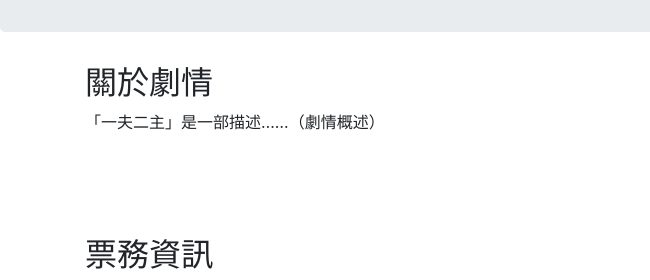
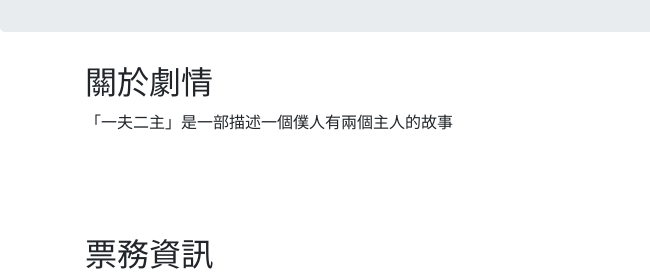
Before and after one commit to pin0109/11151138-show, a plain HTML site: page index.html in a window 1280 px wide. Shown: the part 296-576 px from the top of the page, 0-650 px from the left. Drawn offline with nearby package versions, Linux system fonts and the light colour scheme.

Commit message:
Update index.html
2

```diff
--- a/index.html
+++ b/index.html
@@ -30,7 +30,7 @@
     <div class="row">
       <div class="col-md-6">
         <h2>關於劇情</h2>
-        <p>「一夫二主」是一部描述……（劇情概述）</p>
+        <p>「一夫二主」是一部描述一個僕人有兩個主人的故事</p>
       </div>
       <div class="col-md-6">
         <h2>演員陣容</h2>
```
